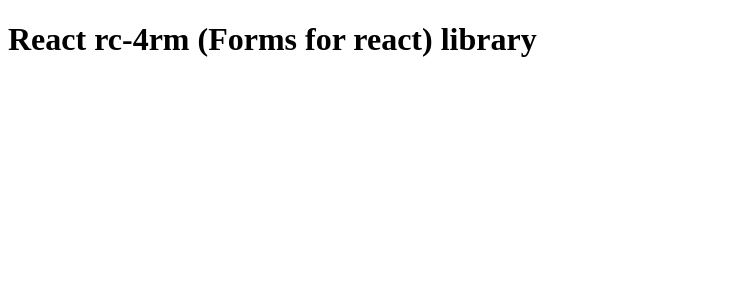
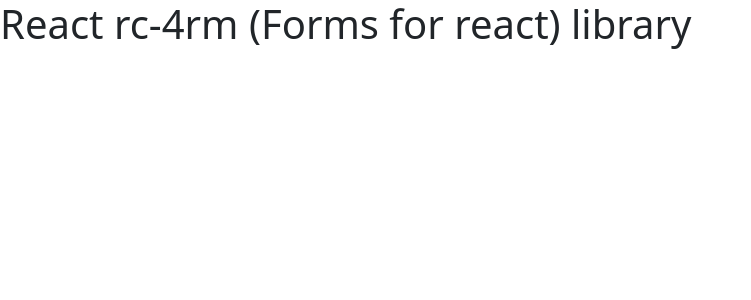
Before and after one commit to AlexanderPershin/rc-4rm, a React (Create React App) app: page / in a window 1280 px wide. Shown: the top 300 px of the page, without its empty margins (0-751 px from the left). Built offline with nearby package versions, Linux system fonts and the light colour scheme.

Commit message:
sass and bootstrap added

```diff
--- a/package.json
+++ b/package.json
@@ -10,6 +10,7 @@
     "@types/node": "^16.11.64",
     "@types/react": "^18.0.21",
     "@types/react-dom": "^18.0.6",
+    "bootstrap": "^5.2.2",
     "react": "^18.2.0",
     "react-dom": "^18.2.0",
     "react-scripts": "5.0.1",
--- /dev/null
+++ b/src/global_styles/_vars.sass
@@ -0,0 +1 @@
+$my_color: #FAFAFA
--- /dev/null
+++ b/src/global_styles/style.sass
@@ -0,0 +1,2 @@
+@import './_vars'
+@import '~bootstrap/scss/bootstrap.scss'
--- a/src/index.tsx
+++ b/src/index.tsx
@@ -2,6 +2,7 @@ import React from "react";
 import ReactDOM from "react-dom/client";
 import App from "./App";
 import reportWebVitals from "./reportWebVitals";
+import "./global_styles/style.sass";
 
 const root = ReactDOM.createRoot(
     document.getElementById("root") as HTMLElement
```
Also changed, not shown: 1 other file (tests, documents, lock files or other folders).
